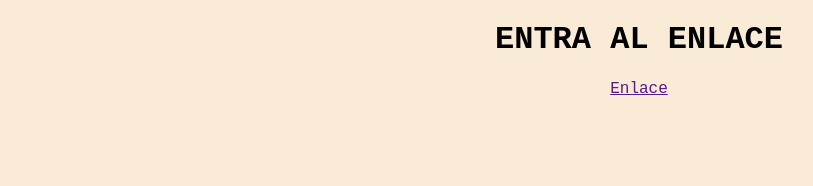
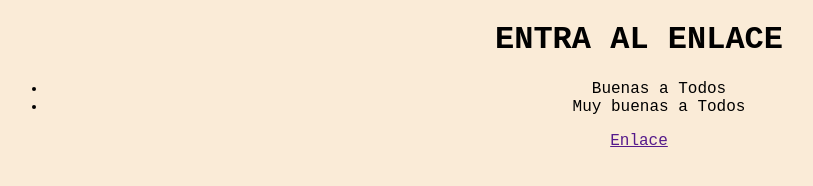
Before and after one commit to Redlaionn/Prueba, a plain HTML site: page index.html in a window 1280 px wide. Shown: the whole page, without its empty margins (1-814 px from the left). Drawn offline with Linux system fonts and the light colour scheme.

Commit message:
cambio de prueba braunch

```diff
--- a/index.html
+++ b/index.html
@@ -4,7 +4,14 @@
             <link rel="stylesheet" href="css/estilos.css">
         </head>
         <body>
+            <div>
             <h1>ENTRA AL ENLACE</h1>
+
+                <ul>
+          <li> Buenas a Todos</li>
+          <li> Muy buenas a Todos</li>
+        </ul>
             <a href="">Enlace</a>
+        </div>
         </body>
 </html>
```
